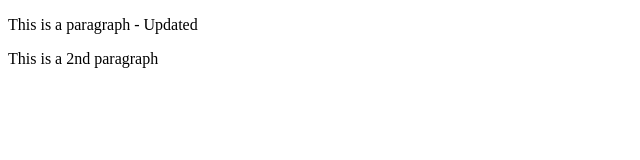
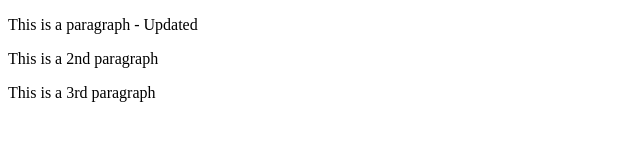
Before and after one commit to francois-terblans/Git-1, a plain HTML site: page index.html in a window 1280 px wide. Shown: the whole page, without its empty margins (0-640 px from the left). Drawn offline with Linux system fonts and the light colour scheme.

Commit message:
Added 3rd paragraph

```diff
--- a/index.html
+++ b/index.html
@@ -8,5 +8,6 @@
 <body>
     <p>This is a paragraph - Updated</p>
     <p>This is a 2nd paragraph</p>
+    <p>This is a 3rd paragraph</p>
 </body>
 </html>
```
